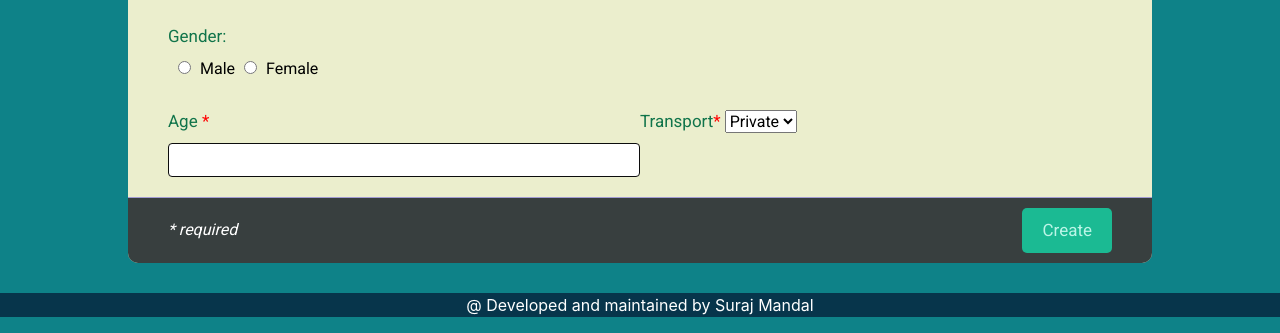
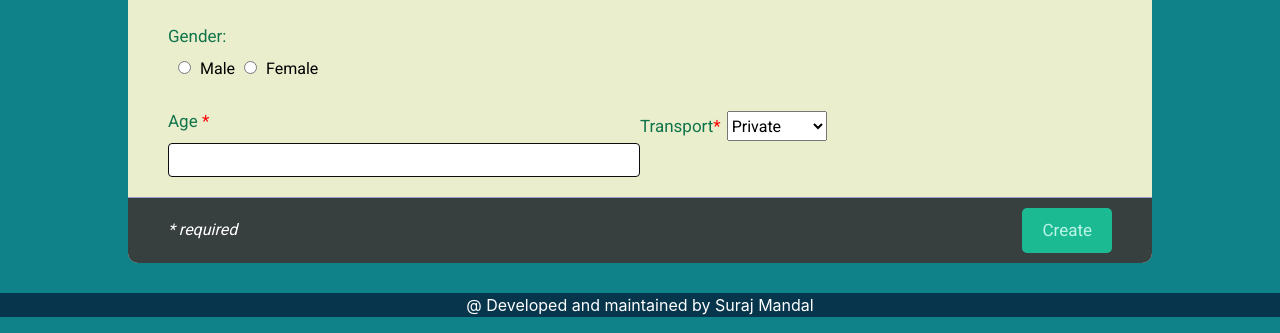
Before and after one commit to srm1071/crowdsource1, a Django app: page /register in a window 1280 px wide. Shown: the part 1663-1996 px from the top of the page. Run offline with Django 3.2, Linux system fonts and the light colour scheme; some libraries are stand-ins or nearby versions.

Commit message:
Update register.html

```diff
--- a/template/register.html
+++ b/template/register.html
@@ -88,7 +88,17 @@
   }
 
 
+ select {
+   min-width: 100px;
+   width:auto;
+    margin: 2px;
+    height: 30px;
+  }
 
+  select:focus {
+    width: auto;
+    height: 30px;
+  }
   .horizontal-group .left {
     float: left;
     width: 50%;
```
